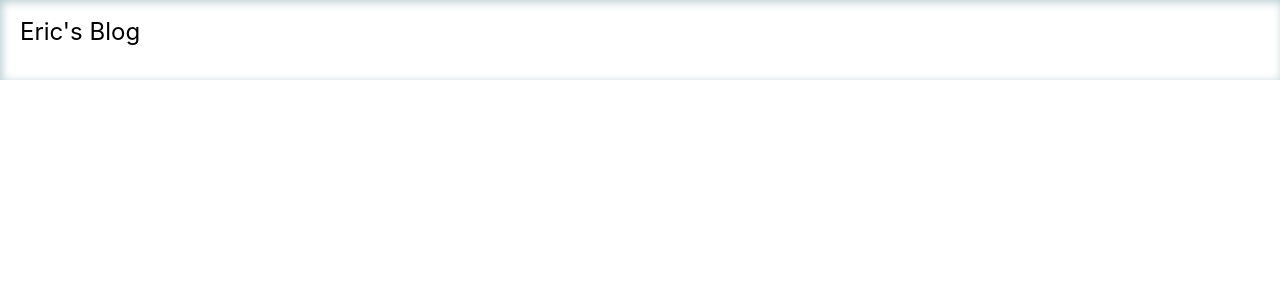
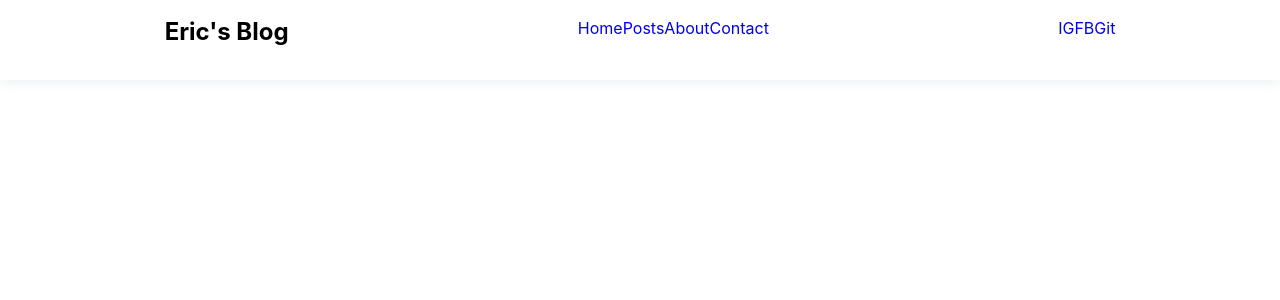
Before and after one commit to ericfei0521/EricFei_Blog, a Next.js app: page / in a window 1280 px wide. Shown: the top 300 px of the page. Built offline with nearby package versions, Linux system fonts and the light colour scheme.

Commit message:
feature: implement global header layout and style

```diff
--- /dev/null
+++ b/src/component/Layout.tsx
@@ -0,0 +1,35 @@
+import style from '../styles/header.module.scss';
+import Link from 'next/link';
+import Head from 'next/head';
+interface Iprops {
+    title: string;
+}
+const Layout = ({ title }: Iprops) => {
+    return (
+        <>
+            <Head>
+                <title>{title}</title>
+            </Head>
+            <header className={style.header}>
+                <Link href="/">
+                    <h1>{title}</h1>
+                </Link>
+                <nav style={{ display: 'flex' }}>
+                    <Link href="/">Home</Link>
+                    <Link href="#">Posts</Link>
+                    <Link href="#">About</Link>
+                    <Link href="#">Contact</Link>
+                </nav>
+                <div>
+                    <Link href="/">IG</Link>
+                    <Link href="/">FB</Link>
+                    <Link href="/">Git</Link>
+                </div>
+            </header>
+            {/* <main>{child}</main> */}
+            <footer> </footer>
+        </>
+    );
+};
+
+export default Layout;
--- a/src/component/header.tsx
+++ /dev/null
@@ -1,15 +0,0 @@
-import style from "../styles/header.module.scss";
-interface Iprops {
-  title: string;
-}
-const Header = ({ title }: Iprops) => {
-  return (
-    <>
-      <header className={style.header}>
-        <h1>{title}</h1>
-      </header>
-    </>
-  );
-};
-
-export default Header;
--- a/src/pages/_app.jsx
+++ b/src/pages/_app.jsx
@@ -1,5 +1,5 @@
-import "../styles/all.scss";
+import '../styles/all.scss';
 
 export default function App({ Component, pageProps }) {
-  return <Component {...pageProps} />;
+    return <Component {...pageProps} />;
 }
--- a/src/pages/index.tsx
+++ b/src/pages/index.tsx
@@ -1,11 +1,11 @@
-import Header from "../component/header";
+import Layout from '../component/Layout';
 
 const Index = () => {
-  return (
-    <div>
-      <Header title="Eric's Blog"></Header>
-    </div>
-  );
+    return (
+        <div>
+            <Layout title="Eric's Blog"></Layout>
+        </div>
+    );
 };
 
 export default Index;
--- a/src/styles/all.scss
+++ b/src/styles/all.scss
@@ -1,15 +1,14 @@
-@import "reset.style.css";
-@import url("https://fonts.googleapis.com/css2?family=Playfair+Display&display=swap");
-$main-header-size: 1.5rem;
+@import 'reset.style.css';
+@import url('https://fonts.googleapis.com/css2?family=Playfair+Display&display=swap');
+@import 'variables.scss';
 body {
     font-size: 16px;
     margin: 0;
-  font-family: -apple-system, "Playfair Display", "Roboto", "Segoe UI", "Roboto",
-    "Oxygen", "Ubuntu", "Cantarell", "Fira Sans", "Droid Sans", "Helvetica Neue",
-    sans-serif;
+    font-family: -apple-system, 'Playfair Display', 'Roboto', 'Segoe UI', 'Roboto', 'Oxygen', 'Ubuntu', 'Cantarell',
+        'Fira Sans', 'Droid Sans', 'Helvetica Neue', sans-serif;
     -webkit-font-smoothing: antialiased;
     -moz-osx-font-smoothing: grayscale;
     h1 {
-    font-size: $main-header-size;
+        @include Logo;
     }
 }
--- a/src/styles/header.module.scss
+++ b/src/styles/header.module.scss
@@ -1,7 +1,9 @@
 .header {
-  width: 100vw;
-  box-sizing: border-box;
-  padding: 20px;
-  height: 10vh;
-  box-shadow: 2px 2px 10px rgb(183, 203, 208) inset;
+    width: 100vw;
+    box-sizing: border-box;
+    padding: 20px;
+    height: 10vh;
+    box-shadow: 0px 2px 10px rgba(183, 203, 208, 0.269);
+    display: flex;
+    justify-content: space-around;
 }
--- a/src/styles/reset.style.css
+++ b/src/styles/reset.style.css
@@ -17,6 +17,7 @@ time, mark, audio, video {
 	font-size: 100%;
 	font: inherit;
 	vertical-align: baseline;
+	text-decoration: none;
 }
 /* HTML5 display-role reset for older browsers */
 article, aside, details, figcaption, figure,
--- /dev/null
+++ b/src/styles/variables.scss
@@ -0,0 +1,4 @@
+@mixin Logo {
+    font-size: 1.5rem;
+    font-weight: bold;
+}
```
Also changed, not shown: .prettierrc.js (added). Lines whose indentation alone changed are shown as unchanged.
